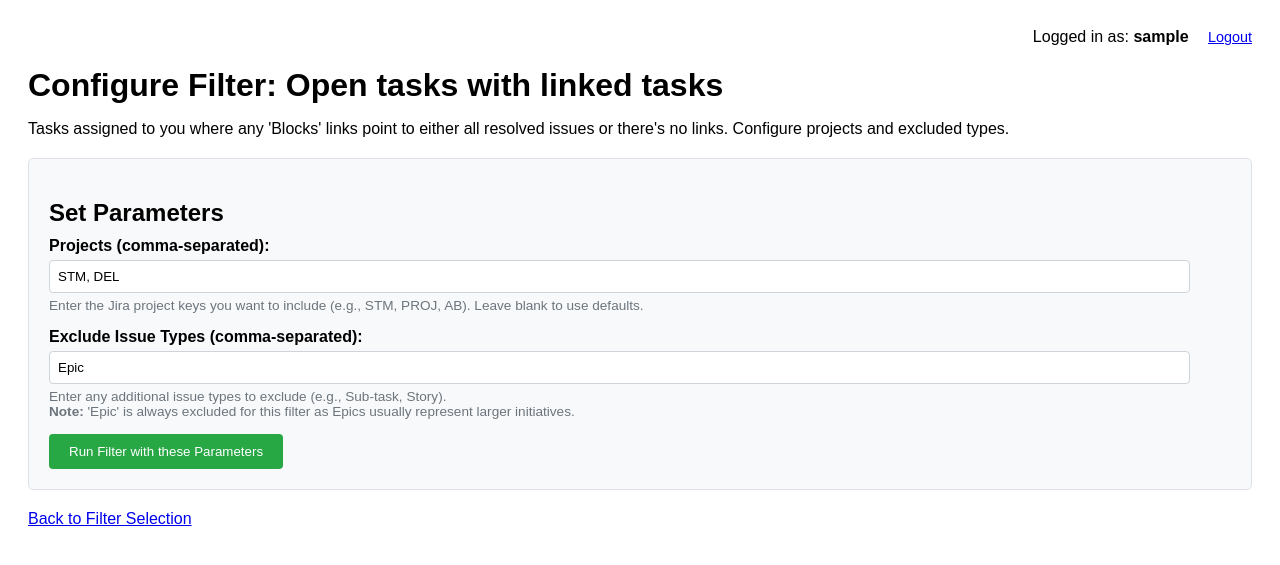
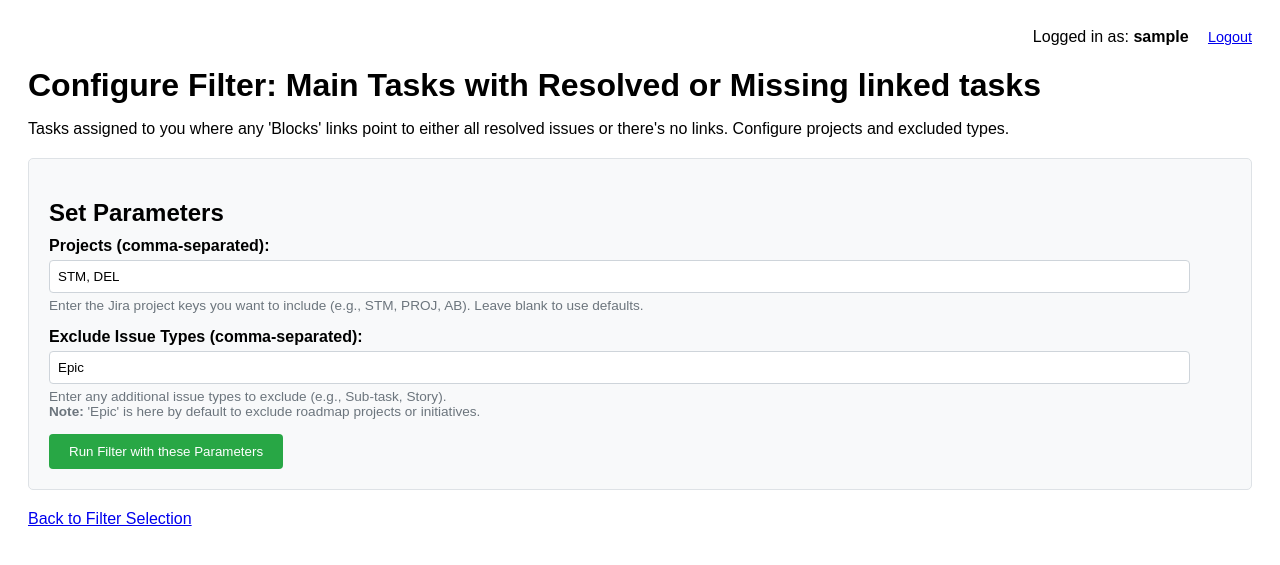
Before and after one commit to IPpetrov/jira, a Flask app: page /configure_filter/ready_tasks in a window 1280 px wide. Shown: the top 565 px of the page. Run offline with Flask 3, Linux system fonts and the light colour scheme; the visitor is signed in with stand-in values (Sample User, id 1).

Commit message:
wording changed for filters

```diff
--- a/app.py
+++ b/app.py
@@ -171,7 +171,7 @@ def process_simple_list(jira, issues, server_url):
 
 FILTERS = {
     "ready_tasks": {
-        "name": "Open tasks with linked tasks",
+        "name": "Main Tasks with Resolved or Missing linked tasks",
         "description": "Tasks assigned to you where any 'Blocks' links point to either all resolved issues or there's no links. Configure projects and excluded types.",
         "configurable": True,
         "configurable_params": ["projects", "exclude_types"],
@@ -400,5 +400,5 @@ def run_filter(filter_id):
                                username=session.get('user_display_name', 'User')
                                )
 
-# if __name__ == '__main__':
-#     app.run(debug=True)
+if __name__ == "__main__":
+    app.run(debug=True, host="0.0.0.0", port=int(os.environ.get("PORT", 8080)))
--- a/requirements.txt
+++ b/requirements.txt
@@ -2,3 +2,4 @@ Flask
 jira
 python-dotenv
 gunicorn
+Werkzeug
--- a/templates/configure_filter.html
+++ b/templates/configure_filter.html
@@ -45,7 +45,7 @@
         <div>
             <label for="exclude_types">Exclude Issue Types (comma-separated):</label>
             <input type="text" id="exclude_types" name="exclude_types" value="{{ form_defaults.exclude_types }}">
-            <p class="help-text">Enter any additional issue types to exclude (e.g., Sub-task, Story). <br><strong>Note:</strong> 'Epic' is always excluded for this filter as Epics usually represent larger initiatives.</p>
+            <p class="help-text">Enter any additional issue types to exclude (e.g., Sub-task, Story). <br><strong>Note:</strong> 'Epic' is here by default to exclude roadmap projects or initiatives.</p>
         </div>
         {% endif %}
 
```
Also changed, not shown: 1 other file.
